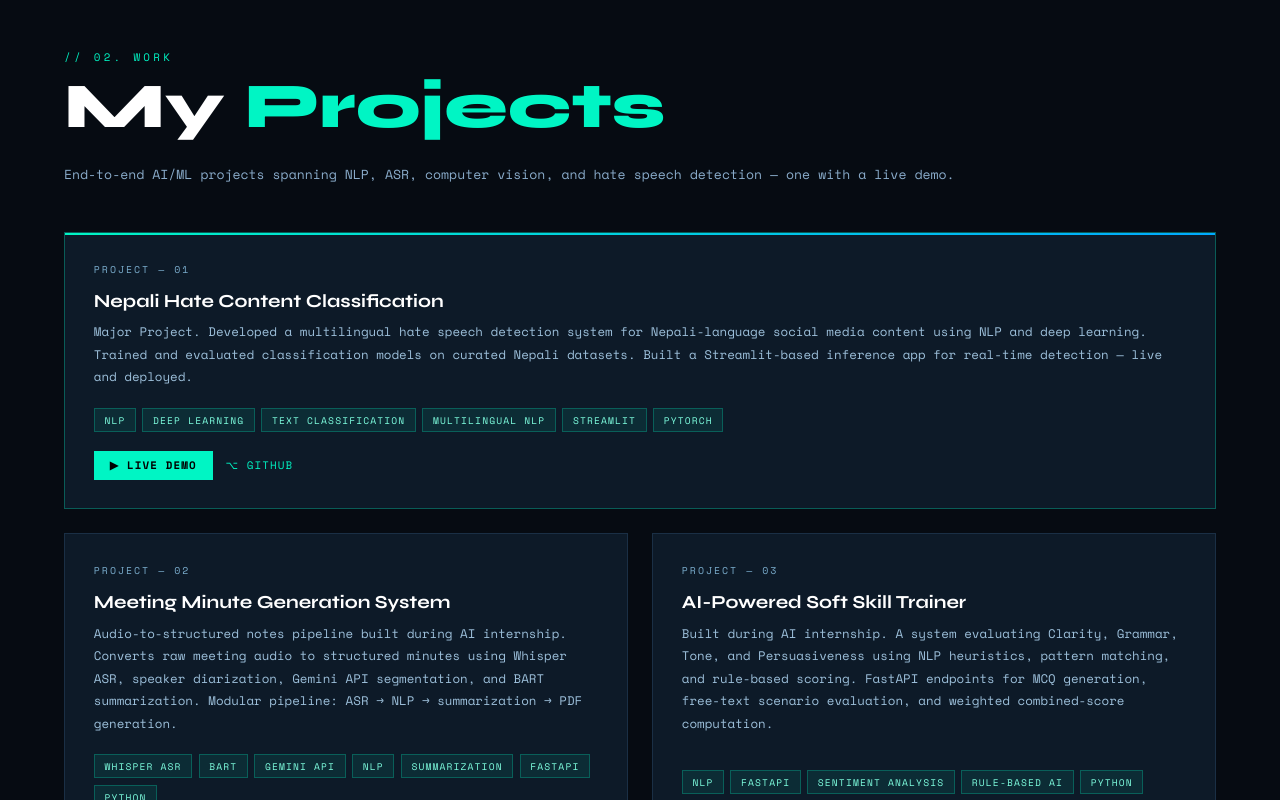
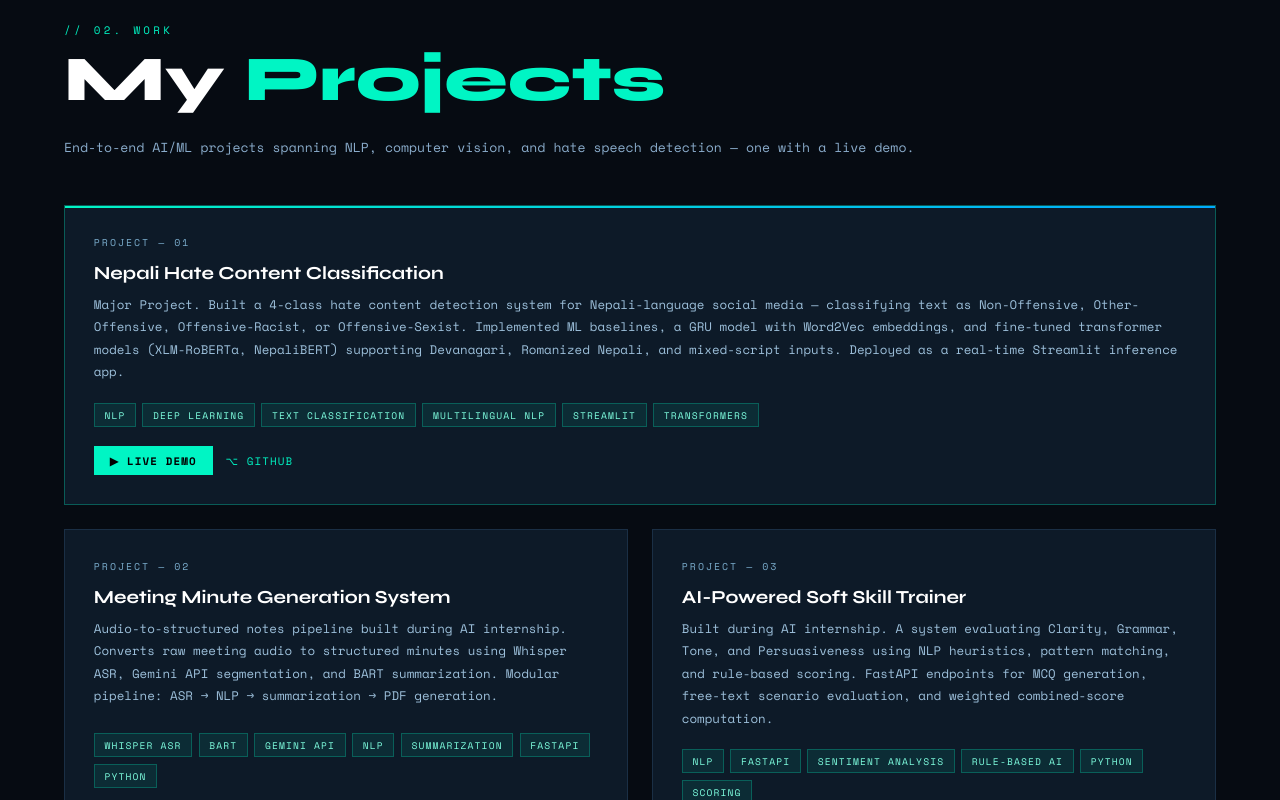
Before and after one commit to UddavRajbhandari/my-portfolio, a React (Vite) app: page / in a window 1280 px wide. Shown: the part 1840-2640 px from the top of the page. Built offline with nearby package versions, Linux system fonts and the light colour scheme.

Commit message:
Fixed unintended information from each section

```diff
--- a/src/App.jsx
+++ b/src/App.jsx
@@ -60,7 +60,7 @@ function Cursor() {
 function Footer() {
   return (
     <footer className="site-footer">
-      <span>© 2025 Uddav Rajbhandari — Built with ♥ in Nepal</span>
+      <span>© 2026 Uddav Rajbhandari — Built with ♥ from Nepal</span>
       <span>Designed &amp; coded from scratch</span>
     </footer>
   )
--- a/src/components/About.jsx
+++ b/src/components/About.jsx
@@ -9,8 +9,7 @@ const STATS = [
 ]
 
 const INTERESTS = [
-  { icon: '🧠', title: 'Natural Language Processing', desc: 'Hate speech detection, multilingual NLP, text classification, and sentiment analysis — especially for low-resource Nepali-language content.' },
-  { icon: '📊', title: 'ML Pipelines & Evaluation',   desc: 'End-to-end workflows from raw data to trained model — feature engineering, hyperparameter tuning, cross-validation, and performance analysis.' },
+  { icon: '🧠', title: 'Natural Language Processing', desc: 'Hate speech detection, multilingual NLP, text classification, sentiment analysis, and abstractive summarization — including fine-tuning BART for meeting minute generation and a focus on low-resource Nepali-language content.' },  { icon: '📊', title: 'ML Pipelines & Evaluation',   desc: 'End-to-end workflows from raw data to trained model — feature engineering, hyperparameter tuning, cross-validation, and performance analysis.' },
   { icon: '👁️', title: 'Computer Vision',              desc: 'Real-time posture detection and form correction using CNN+LSTM hybrid models built with TensorFlow and OpenCV.' },
   { icon: '🚀', title: 'Model Deployment',              desc: 'Shipping models to production via FastAPI and Streamlit, tracked with MLflow and WandB — from Jupyter prototype to live web app.' },
 ]
@@ -41,8 +40,7 @@ export default function About() {
             Bhaktapur</span>. I build end-to-end intelligent systems — from raw data to deployed web apps.
           </p>
           <p>
-            My work spans <span className="hl">Nepali hate speech detection</span>, audio-to-text pipelines using
-            Whisper ASR, real-time posture correction with computer vision, and corporate communication
+            My work spans <span className="hl">Nepali hate speech detection</span>, real-time posture correction with computer vision, and corporate communication
             assessment tools. I've delivered production-level AI systems during my internship using FastAPI,
             BART, and the Gemini API.
           </p>
--- a/src/components/Contact.jsx
+++ b/src/components/Contact.jsx
@@ -87,7 +87,7 @@ export default function Contact() {
         <div className="contact-info">
           <p>
             I'm open to AI/ML roles, internships, freelance projects, and research collaborations —
-            especially in NLP and speech AI. Whether you have an opportunity or just want to talk
+            especially in NLP. Whether you have an opportunity or just want to talk
             about building AI for Nepali language, reach out anytime.
           </p>
           <div className="contact-links">
--- a/src/components/Projects.jsx
+++ b/src/components/Projects.jsx
@@ -7,11 +7,12 @@ const PROJECTS = [
     featured: true,
     liveDemo: true,
     title: 'Nepali Hate Content Classification',
-    desc: `Major Project. Developed a multilingual hate speech detection system for Nepali-language
-    social media content using NLP and deep learning. Trained and evaluated classification models
-    on curated Nepali datasets. Built a Streamlit-based inference app for real-time detection —
-    live and deployed.`,
-    tags: ['NLP', 'Deep Learning', 'Text Classification', 'Multilingual NLP', 'Streamlit', 'PyTorch'],
+    desc:`Major Project. Built a 4-class hate content detection system for Nepali-language social media —
+classifying text as Non-Offensive, Other-Offensive, Offensive-Racist, or Offensive-Sexist.
+Implemented ML baselines, a GRU model with Word2Vec embeddings, and fine-tuned transformer
+models (XLM-RoBERTa, NepaliBERT) supporting Devanagari, Romanized Nepali, and mixed-script inputs.
+Deployed as a real-time Streamlit inference app.`,
+    tags: ['NLP', 'Deep Learning', 'Text Classification', 'Multilingual NLP', 'Streamlit', 'Transformers'],
     demoUrl:   'https://nepali-hate-content-detection.streamlit.app/',
     githubUrl: 'https://github.com/UddavRajbhandari/major-project',
   },
@@ -21,7 +22,7 @@ const PROJECTS = [
     liveDemo: false,
     title: 'Meeting Minute Generation System',
     desc: `Audio-to-structured notes pipeline built during AI internship. Converts raw meeting audio
-    to structured minutes using Whisper ASR, speaker diarization, Gemini API segmentation, and
+    to structured minutes using Whisper ASR, Gemini API segmentation, and
     BART summarization. Modular pipeline: ASR → NLP → summarization → PDF generation.`,
     tags: ['Whisper ASR', 'BART', 'Gemini API', 'NLP', 'Summarization', 'FastAPI', 'Python'],
     githubUrl: 'https://github.com/UddavRajbhandari/Techmanthan-meeting-minutes-generation',
@@ -96,7 +97,7 @@ export default function Projects() {
     <section id="work" className="section section--dark">
       <div className="section-label">// 02. work</div>
       <h2 className="section-title">My <span className="accent">Projects</span></h2>
-      <p className="projects-sub">End-to-end AI/ML projects spanning NLP, ASR, computer vision, and hate speech detection — one with a live demo.</p>
+      <p className="projects-sub">End-to-end AI/ML projects spanning NLP, computer vision, and hate speech detection — one with a live demo.</p>
 
       <div className="projects-grid fade-in" ref={ref}>
         {PROJECTS.map(p => <ProjectCard key={p.id} project={p} />)}
```
